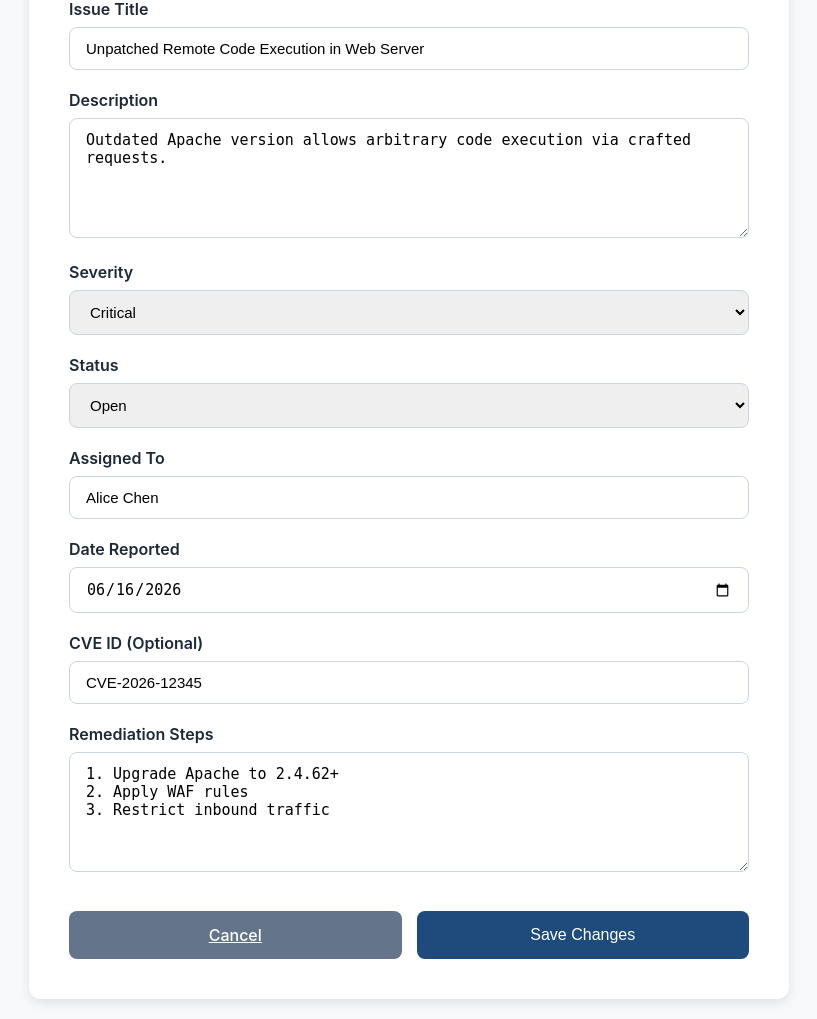
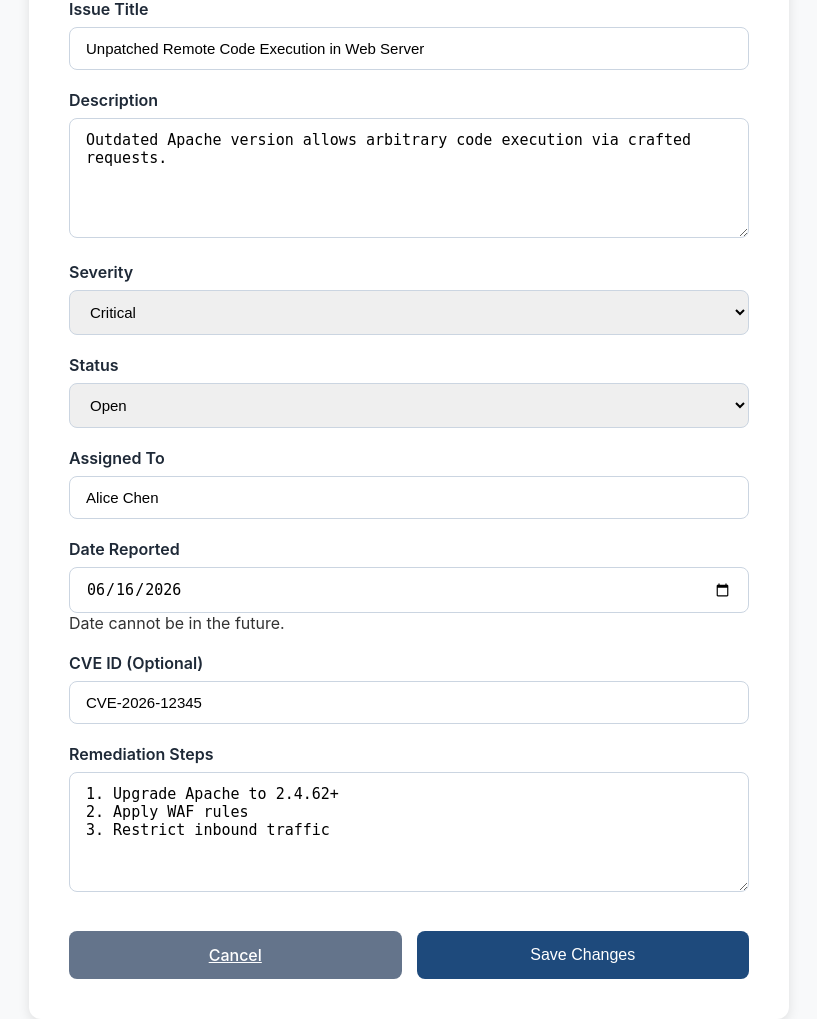
Before and after one commit to Khushig14/tracking-system, a Flask app: page /edit_issue/1 in a window 1280 px wide. Shown: the part 292-1311 px from the top of the page, without its empty margins (231-1048 px from the left). Run offline with Flask 3, Linux system fonts and the light colour scheme; data comes from the database, SQL or seed files in the repository; both versions use the stored data as it was after the commit.

Commit message:
Adding condition on date entry

```diff
--- a/templates/edit_issues.html
+++ b/templates/edit_issues.html
@@ -138,7 +138,8 @@
             </div>
             <div class="form-group">
                 <label>Date Reported</label>
-                <input type="date" name="date_reported" value="{{ issue.date_reported }}">
+                <input type="date" name="date_reported" id="date_reported" value="{{ issue.date_reported }}">
+                <div class="error" id="dateError">Date cannot be in the future.</div>
             </div>
             <div class="form-group">
                 <label>CVE ID (Optional)</label>
@@ -160,6 +161,21 @@
 <footer class="footer">
     X-Biz TechVentures | Issue &amp; Vulnerability Tracking System | Flask Project
 </footer>
+<script>
+function validateDate() {
+    const dateInput = document.getElementById('date_reported');
+    const errorDiv = document.getElementById('dateError');
+    const selectedDate = new Date(dateInput.value);
+    const today = new Date();
+    today.setHours(0,0,0,0);
 
+    if (selectedDate > today) {
+        errorDiv.style.display = 'block';
+        return false;
+    }
+    errorDiv.style.display = 'none';
+    return true;
+}
+</script>
 </body>
 </html>
```
Also changed, not shown: issues.db.
